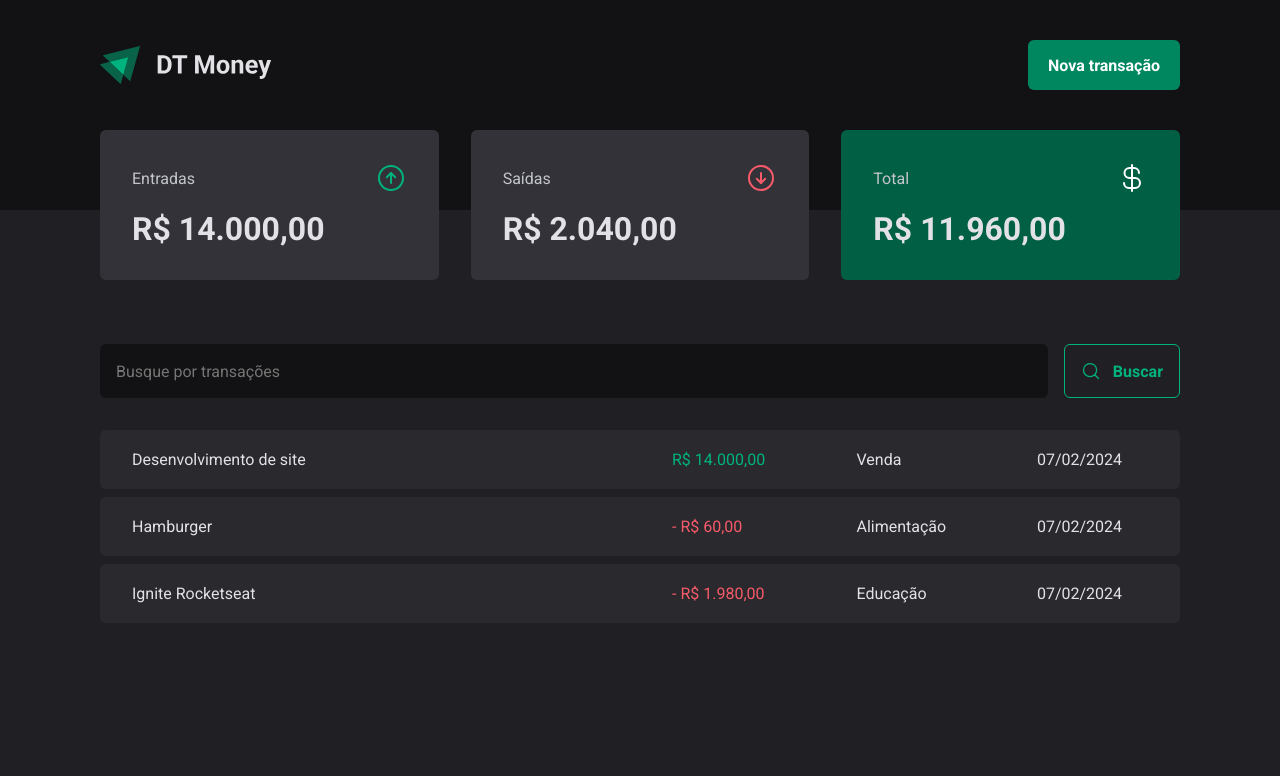
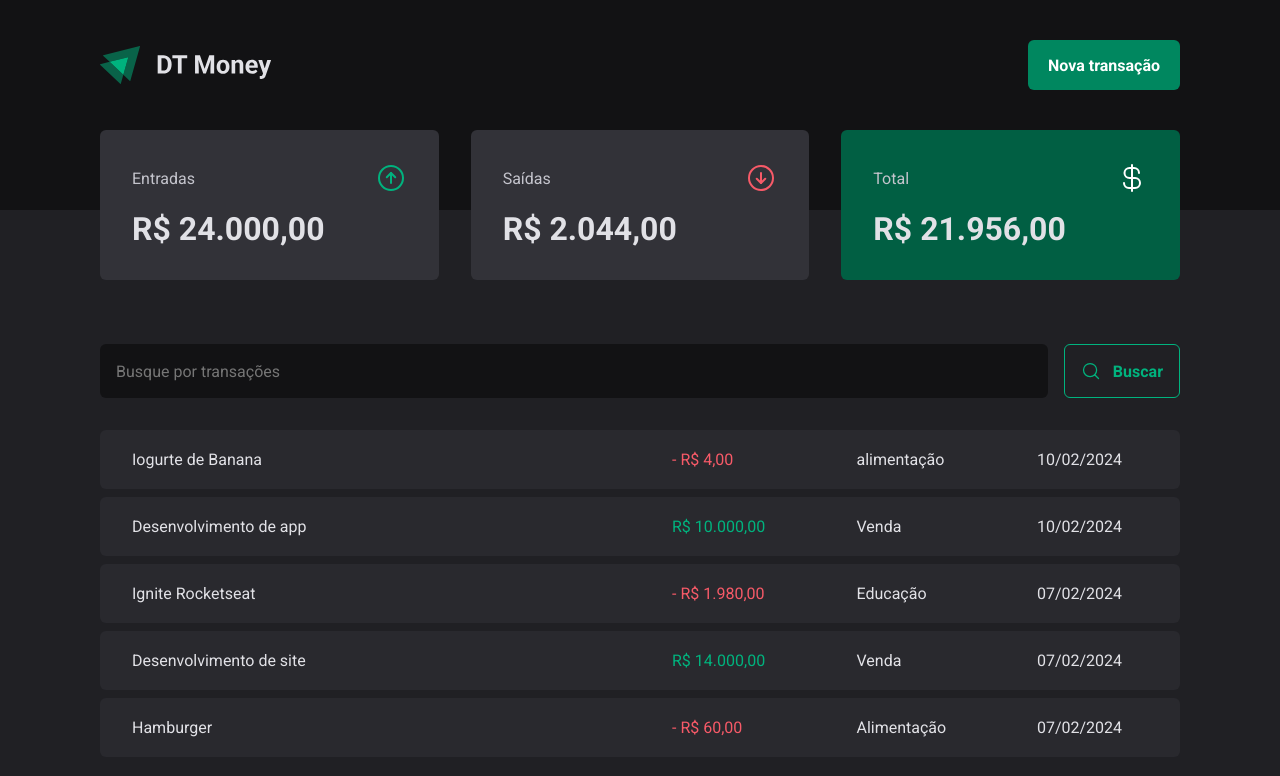
Before and after one commit to bruno-castilho/03-dt-money, a React (Vite) app: page / in a window 1280 px wide. Shown: the top 776 px of the page. Built offline with nearby package versions, Linux system fonts and the light colour scheme; data requests are answered from the project's data file.

Commit message:
Creating new transaction

```diff
--- a/server.json
+++ b/server.json
@@ -1,5 +1,5 @@
 {
-    "transactions" : [
+  "transactions": [
     {
       "id": 1,
       "descriptions": "Desenvolvimento de site",
@@ -23,6 +23,22 @@
       "category": "Educação",
       "price": 1980,
       "createdAt": "2024-02-07T23:40:22.108Z"
+    },
+    {
+      "descriptions": "Desenvolvimento de app",
+      "price": 10000,
+      "category": "Venda",
+      "type": "income",
+      "createdAt": "2024-02-10T17:07:50.937Z",
+      "id": 4
+    },
+    {
+      "descriptions": "Iogurte de Banana",
+      "price": 4,
+      "category": "alimentação",
+      "type": "outcome",
+      "createdAt": "2024-02-10T17:21:50.056Z",
+      "id": 5
     }
   ]
 }
--- a/src/components/NewTransactionModal/index.tsx
+++ b/src/components/NewTransactionModal/index.tsx
@@ -10,9 +10,11 @@
 import * as z from 'zod'
 import { zodResolver } from '@hookform/resolvers/zod'
 import { Controller, useForm } from 'react-hook-form'
+import { useContext } from 'react'
+import { TransactionsContext } from '../../contexts/TransactionsContext'
 
 const newTransactionFormSchema = z.object({
-  description: z.string(),
+  descriptions: z.string(),
   price: z.number(),
   category: z.string(),
   type: z.enum(['income', 'outcome']),
@@ -21,10 +23,13 @@
 type NewTransactionFormInputs = z.infer<typeof newTransactionFormSchema>
 
 export function NewTransactionModal() {
+  const { createTransaction } = useContext(TransactionsContext)
+
   const {
     control,
     register,
     handleSubmit,
+    reset,
     formState: { isSubmitting },
   } = useForm<NewTransactionFormInputs>({
     resolver: zodResolver(newTransactionFormSchema),
@@ -34,8 +39,8 @@
   })
 
   async function handleCreateNewTransaction(data: NewTransactionFormInputs) {
-    await new Promise((resolve) => setTimeout(resolve, 2000))
-    console.log(data)
+    await createTransaction(data)
+    reset()
   }
 
   return (
@@ -54,7 +59,7 @@
             type="text"
             placeholder="Descrição"
             required
-            {...register('description')}
+            {...register('descriptions')}
           />
           <input
             type="number"
--- a/src/contexts/TransactionsContext.tsx
+++ b/src/contexts/TransactionsContext.tsx
@@ -10,9 +10,17 @@
   createdAt: string
 }
 
+interface CreateTransactionInput {
+  descriptions: string
+  price: number
+  category: string
+  type: 'income' | 'outcome'
+}
+
 interface TransactionsContextType {
   transactions: Transaction[]
   fetchTransactions: (query?: string) => Promise<void>
+  createTransaction: (data: CreateTransactionInput) => Promise<void>
 }
 
 interface TransactionsProviderProps {
@@ -27,10 +35,26 @@
   async function fetchTransactions(query?: string) {
     const response = await api.get('transactions', {
       params: {
+        _sort: 'createdAt',
+        _order: 'desc',
         q: query,
       },
     })
     setTransactions(response.data)
+  }
+
+  async function createTransaction(data: CreateTransactionInput) {
+    const { descriptions, price, category, type } = data
+
+    const response = await api.post('transactions', {
+      descriptions,
+      price,
+      category,
+      type,
+      createdAt: new Date(),
+    })
+
+    setTransactions((state) => [response.data, ...state])
   }
 
   useEffect(() => {
@@ -38,7 +62,9 @@
   }, [])
 
   return (
-    <TransactionsContext.Provider value={{ transactions, fetchTransactions }}>
+    <TransactionsContext.Provider
+      value={{ transactions, fetchTransactions, createTransaction }}
+    >
       {children}
     </TransactionsContext.Provider>
   )
```
Lines whose indentation alone changed are shown as unchanged.
